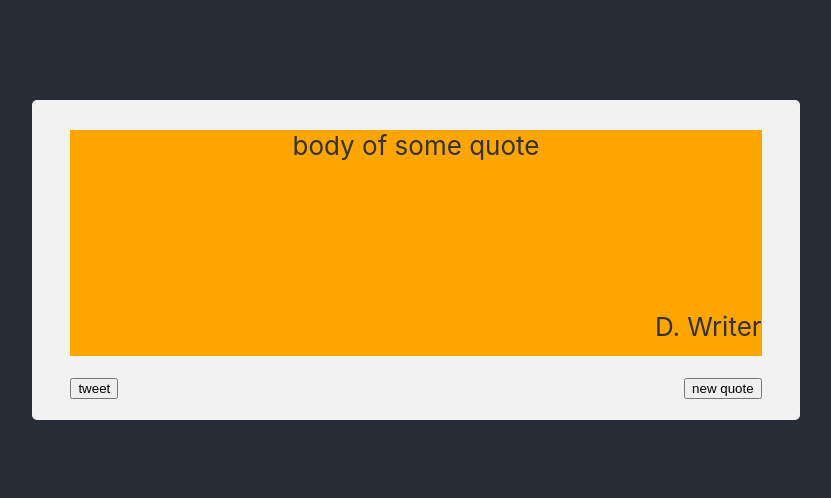
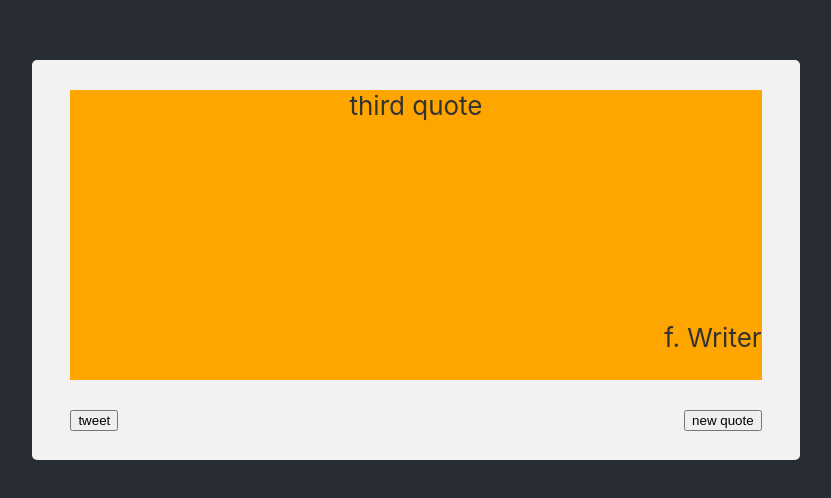
Before and after one commit to johnno8/random-quote-machine, a React (Create React App) app: page / in a window 1280 px wide. Shown: the part 140-638 px from the top of the page, without its empty margins (224-1055 px from the left). Built offline with nearby package versions, Linux system fonts and the light colour scheme.

Commit message:
new-quote button wired up

```diff
--- a/src/App.css
+++ b/src/App.css
@@ -26,7 +26,9 @@
 #quote-box {
   width: 60%;
   /*height: 300px;*/
-  height: 40vh;
+  /*height: 40vh;*/
+  min-height: 300px;
+  height: 50vh;
   background-color: #f2f2f2;
   color: #333333;
   border-radius: 5px;
--- a/src/App.js
+++ b/src/App.js
@@ -5,18 +5,32 @@
 class App extends Component {
   constructor(props) {
     super(props)
+    this.state = {
+      index: Math.floor(Math.random() * 5)
+    }
+  }
+
+  handleClick = () => {
+    this.setState({
+      index: Math.floor(Math.random() * 5)
+    });
   }
 
   render() {
-    const q = { body: 'body of some quote', author: 'D. Writer' }
+    const q = [{ body: 'body of some quote', author: 'D. Writer' },
+               { body: 'second quote', author: 'e. Writer' },
+               { body: 'third quote', author: 'f. Writer' },
+               { body: 'fourth quote', author: 'g. Writer' },
+               { body: 'fifth quote', author: 'h. Writer' }];
 
     return (
       <div className="App">
-        <QuoteBox quote={q}/>
+        <QuoteBox quote={q[this.state.index]} getIndex={this.handleClick}/>
       </div>
     );
   }
 }
+
 
 class QuoteBox extends Component {
   constructor(props) {
@@ -32,7 +46,7 @@
         </div>
         <div id="quote-box-footer">
           <button id="tweet-quote">tweet</button>
-          <button id="new-quote">new quote</button>
+          <button id="new-quote" onClick={this.props.getIndex}>new quote</button>
         </div>
       </div>
     )
```
